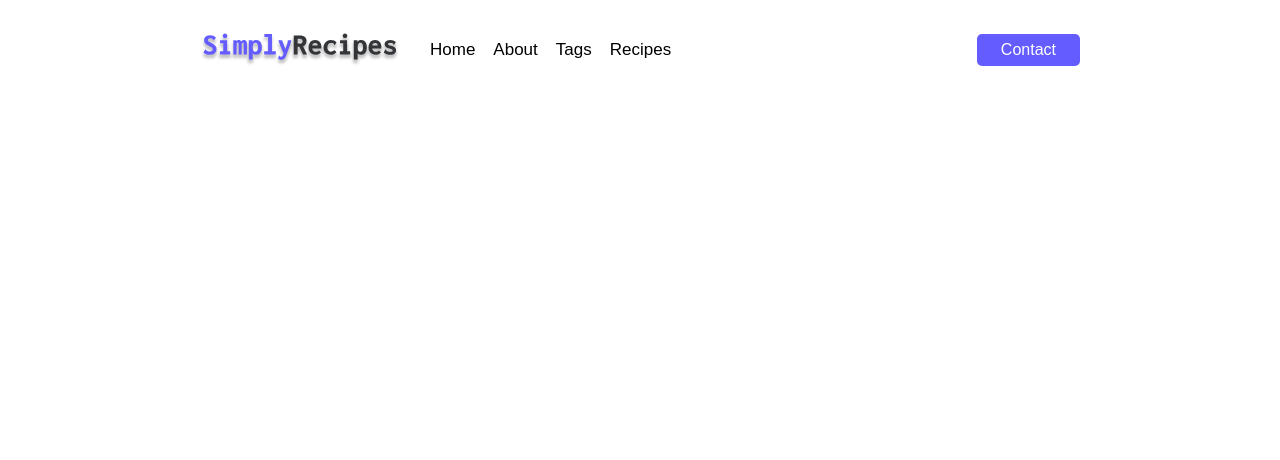
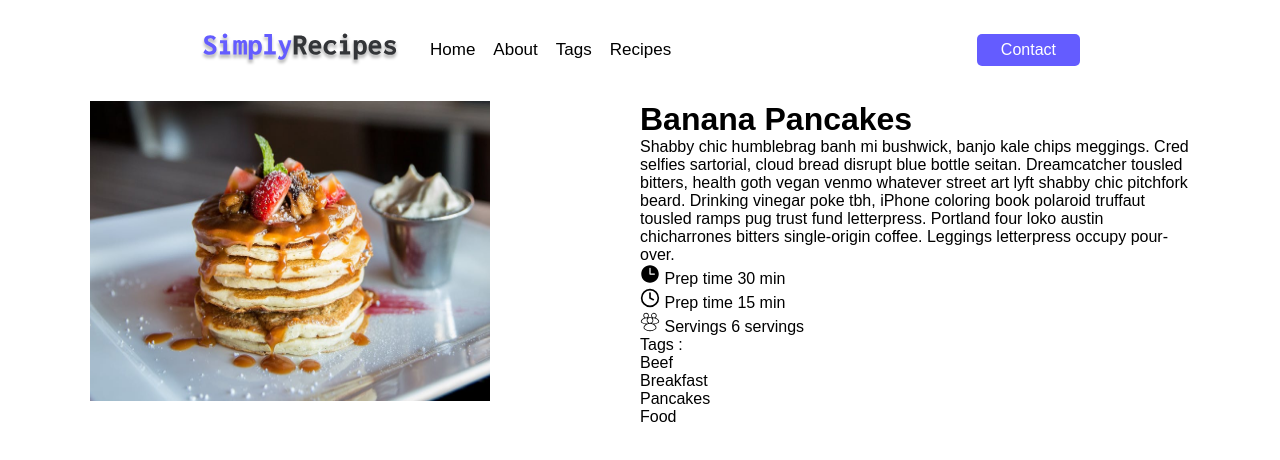
Before and after one commit to Kevon-Williams/simply-recipes, a plain HTML site: page single-recipe.html in a window 1280 px wide. Drawn offline with Linux system fonts and the light colour scheme.

Commit message:
Added single-recipe banana content

```diff
--- a/single-recipe.html
+++ b/single-recipe.html
@@ -20,5 +20,46 @@
         </div>
         <button class="contact">Contact</button>
     </nav>
+
+    <main class="main-content-grid">
+        <img class="banana" src="img/recipes/recipe-4.jpeg" alt="">
+
+        <div class="b-pancake">
+            <h1>Banana Pancakes</h1>
+            <p>Shabby chic humblebrag banh mi bushwick, banjo kale chips meggings. Cred selfies sartorial, cloud bread disrupt blue bottle seitan. Dreamcatcher tousled bitters, health goth vegan venmo whatever street art lyft shabby chic pitchfork beard. Drinking vinegar poke tbh, iPhone coloring book polaroid truffaut tousled ramps pug trust fund letterpress. Portland four loko austin chicharrones bitters single-origin coffee. Leggings letterpress occupy pour-over.</p>
+            <div class="icons">
+                <div class="time-grid">
+                    <div class="black-time">
+                        <img src="img/black-time.svg" alt="">
+                        <span>Prep time</span>
+                        <span>30 min </span>
+                    </div>
+
+                    <div class="white-time">
+                        <img src="img/white-time.svg" alt="">
+                        <span>Prep time</span>
+                        <span>15 min </span>
+                    </div>
+
+                    <div class="people">
+                        <img src="img/people.svg" alt="">
+                        <span>Servings</span>
+                        <span>6 servings</span>
+                    </div>
+                </div>
+            </div>
+
+            <div class="tags">
+                <span>Tags : </span>
+                <ul>
+                    <li>Beef</li>
+                    <li>Breakfast</li>
+                    <li>Pancakes</li>
+                    <li>Food</li>
+                </ul>
+            </div>
+
+        </div>
+    </main>
 </body>
 </html>
--- a/style.css
+++ b/style.css
@@ -217,3 +217,25 @@ html
 .footer .text-blue {
     color: var(--primary-500);
 }
+
+/* Single Ingredient Styles */
+/* Main-content-grid */
+
+
+.main-content-grid {
+    width: 1100px;
+    margin: auto;
+    display: grid;
+    grid-template-columns: 1fr 1fr;
+}
+
+
+.banana {
+    width:400px;
+    height: 300px;
+}
+
+.time-grid img{
+    height: 20px;
+    width: 20px;
+}
```
Also changed, not shown: img/black-time.svg (added), img/people.svg (added), img/white-time.svg (added), 3 other files.
